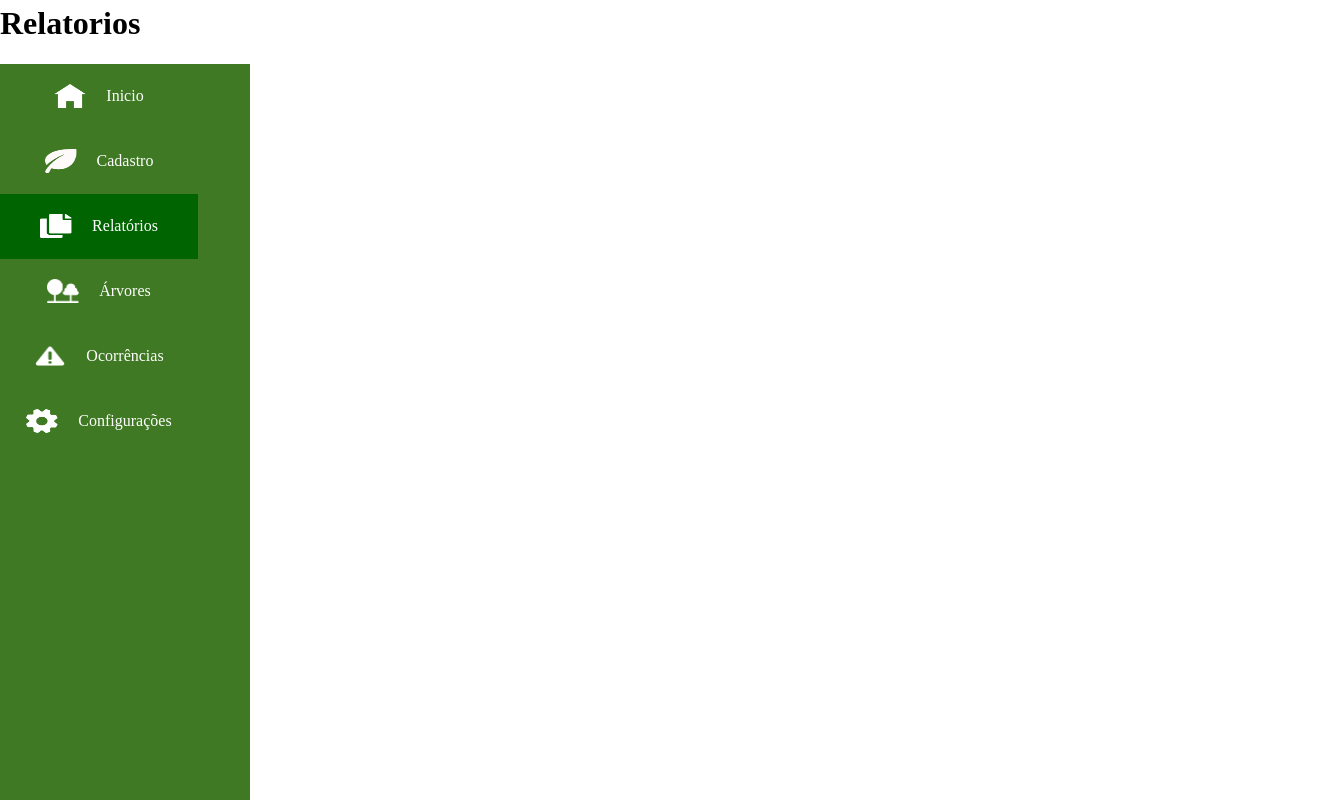
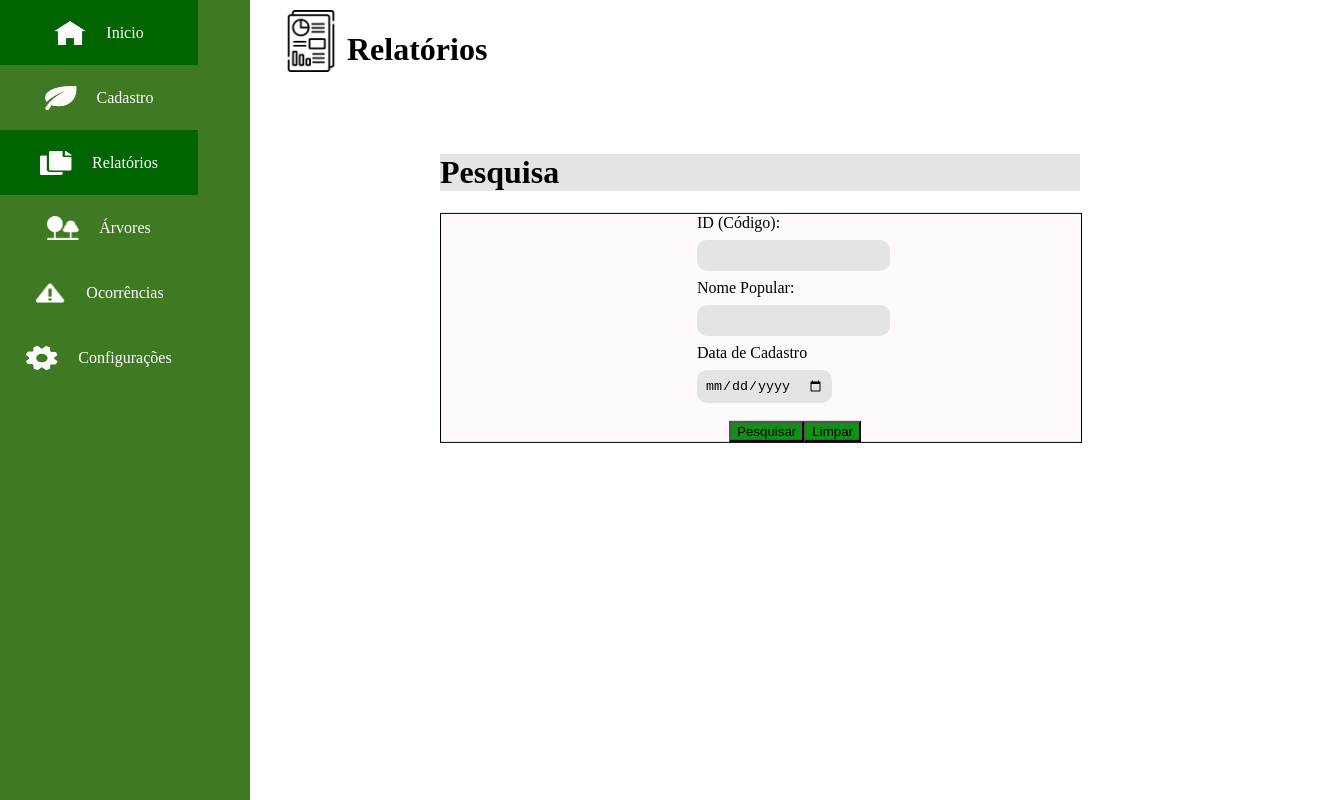
Before and after one commit to Limaisaias-ux/sgau, a React (Create React App) app: page /relatorios in a window 1280 px wide. Shown: the top 800 px of the page, 1337 px wide, since content can reach past the window. Built offline with nearby package versions, Linux system fonts and the light colour scheme.

Commit message:
Criei a tela de Relatorios

```diff
--- a/src/pages/Cadastro.css
+++ b/src/pages/Cadastro.css
@@ -40,7 +40,7 @@
     margin-left: 5px;
 }
 
-input{
+.camform{
     margin: 0 25px 0 10px;
     border-radius: 5px;
 
@@ -50,7 +50,7 @@ form > div {
     margin-bottom: 18px;
 }
 
-label{
+.calabel{
     background-color: rgb(143, 188, 143);
     padding: 5px;
     border-radius: 10px 10px ;
--- a/src/pages/Cadastro.js
+++ b/src/pages/Cadastro.js
@@ -99,67 +99,67 @@ const Cadastro = () => {
       >
         <Form>
           <div>
-            <label>Espécie</label>
+            <label className='calabel'>Espécie</label>
             <Field className="campform" type="text" name="especie" />
             <ErrorMessage name="especie" />
           </div>
           <div>
-            <label>Latitude</label>
-            <Field type="text" name="latitude" />
+            <label className='calabel'>Latitude</label>
+            <Field className='camform' type="text" name="latitude" />
             <ErrorMessage name="latitude" />
 
-            <label>Longitude</label>
-            <Field type="text" name="longitude" />
+            <label className='calabel'>Longitude</label>
+            <Field className='camform' type="text" name="longitude" />
             <ErrorMessage name="longitude" />
 
-            <label>Diâmetro da Copa</label>
-            <Field type="text" name="diametro_copa" />
+            <label className='calabel'>Diâmetro da Copa</label>
+            <Field className='camform' type="text" name="diametro_copa" />
             <ErrorMessage name="diametro_copa" />
           </div>
           <div>
-            <label>Altura Média</label>
-            <Field type="text" name="altura_media" />
+            <label className='calabel'>Altura Média</label>
+            <Field className='camform' type="text" name="altura_media" />
             <ErrorMessage name="altura_media" />
 
-            <label>Largura da Calçada</label>
-            <Field type="text" name="largura_calcada" />
+            <label className='calabel'>Largura da Calçada</label>
+            <Field className='camform' type="text" name="largura_calcada" />
             <ErrorMessage name="largura_calcada" />
           </div>
           <div>
-            <label>Tipo de Sistema Radicular</label>
-            <Field type="text" name="tipo_sistema_radicular" />
+            <label className='calabel'>Tipo de Sistema Radicular</label>
+            <Field className='camform' type="text" name="tipo_sistema_radicular" />
             <ErrorMessage name="tipo_sistema_radicular" />
 
-            <label>Largura da Via Pública</label>
-            <Field type="text" name="largura_via_publica" />
+            <label className='calabel'>Largura da Via Pública</label>
+            <Field className='camform' type="text" name="largura_via_publica" />
             <ErrorMessage name="largura_via_publica" />
           </div>
           <div>
-            <label>Fluxo de Veículos</label>
-            <Field type="text" name="fluxo_veiculos" />
+            <label className='calabel'>Fluxo de Veículos</label>
+            <Field className='camform' type="text" name="fluxo_veiculos" />
             <ErrorMessage name="fluxo_veiculos" />
 
-            <label>Passagem de Pedestre</label>
-            <Field type="text" name="passagem_pedestre" />
+            <label className='calabel'>Passagem de Pedestre</label>
+            <Field className='camform' type="text" name="passagem_pedestre" />
             <ErrorMessage name="passagem_pedestre" />
           </div>
           <div>
-            <label>Fluxo de Pedestres</label>
-            <Field type="text" name="fluxo_pedestres" />
+            <label className='calabel'>Fluxo de Pedestres</label>
+            <Field className='camform' type="text" name="fluxo_pedestres" />
             <ErrorMessage name="fluxo_pedestres" />
 
-            <label>Condição Fitossanitária</label>
-            <Field type="text" name="condicao_fitossanitaria" />
+            <label className='calabel'>Condição Fitossanitária</label>
+            <Field className='camform' type="text" name="condicao_fitossanitaria" />
             <ErrorMessage name="condicao_fitossanitaria" />
           </div>
           <div>
-            <label>Local Afetado</label>
-            <Field type="text" name="local_afetado" />
+            <label className='calabel'>Local Afetado</label>
+            <Field className='camform' type="text" name="local_afetado" />
             <ErrorMessage name="local_afetado" />
           </div>
           <div className='opcao'>
-            <label>Rede Elétrica</label>
-            <Field as="select" name="rede_eletrica">
+            <label className='calabel'>Rede Elétrica</label>
+            <Field className='camform' as="select" name="rede_eletrica">
               <option value="">Selecione</option>
               <option value="Primaria">Primária</option>
               <option value="Secundaria">Secundária</option>
@@ -167,8 +167,8 @@ const Cadastro = () => {
             </Field>
             <ErrorMessage name="rede_eletrica" />
 
-            <label>Elementos Próximos</label>
-            <Field as="select" name="elementos_proximos">
+            <label className='calabel'>Elementos Próximos</label>
+            <Field className='camform' as="select" name="elementos_proximos">
               <option value="">Selecione</option>
               <option value="Boca de Lobo">Boca de Lobo</option>
               <option value="Poste de Energia">Poste de Energia</option>
@@ -176,8 +176,8 @@ const Cadastro = () => {
             </Field>
             <ErrorMessage name="elementos_proximos" />
 
-            <label>Pavimento</label>
-            <Field as="select" name="pavimento">
+            <label className='calabel'>Pavimento</label>
+            <Field className='camform' as="select" name="pavimento">
               <option value="">Selecione</option>
               <option value="Cimento">Cimento</option>
               <option value="Bloquete">Bloquete</option>
@@ -186,224 +186,224 @@ const Cadastro = () => {
             <ErrorMessage name="pavimento" />
           </div>
           <div>
-            <label>Afloramento</label>
+            <label className='calabel'>Afloramento</label>
             <div className='escolha'>
-              <label>
-                <Field type="radio" name="afloramento" value="Sim" />
+              <label className='calabel'>
+                <Field className='camform' type="radio" name="afloramento" value="Sim" />
                 Sim
               </label>
-              <label>
-                <Field type="radio" name="afloramento" value="Não" />
+              <label className='calabel'>
+                <Field className='camform' type="radio" name="afloramento" value="Não" />
                 Não
               </label>
             </div>
             <ErrorMessage name="afloramento" />
 
-            <label>Danos no Passeio</label>
+            <label className='calabel'>Danos no Passeio</label>
             <div className='escolha'>
-              <label>
-                <Field type="radio" name="danos_passeio" value="Sim" />
+              <label className='calabel'>
+                <Field className='camform' type="radio" name="danos_passeio" value="Sim" />
                 Sim
               </label>
-              <label>
+              <label className='calabel'>
                 <Field type="radio" name="danos_passeio" value="Não" />
                 Não
               </label>
             </div>
             <ErrorMessage name="danos_passeio" />
 
-            <label>Projeção das Raízes</label>
+            <label className='calabel'>Projeção das Raízes</label>
             <div className='escolha'>
-              <label>
-                <Field type="radio" name="projecao_raizes" value="Sim" />
+              <label className='calabel'>
+                <Field className='camform' type="radio" name="projecao_raizes" value="Sim" />
                 Sim
               </label>
-              <label>
-                <Field type="radio" name="projecao_raizes" value="Não" />
+              <label className='calabel'>
+                <Field className='camform' type="radio" name="projecao_raizes" value="Não" />
                 Não
               </label>
             </div>
             <ErrorMessage name="projecao_raizes" />
           </div>
           <div>
-            <label>Cavidade</label>
+            <label className='calabel'>Cavidade</label>
             <div className='escolha'>
-              <label>
-                <Field type="radio" name="cavidade" value="Sim" />
+              <label className='calabel'>
+                <Field className='camform' type="radio" name="cavidade" value="Sim" />
                 Sim
               </label>
-              <label>
-                <Field type="radio" name="cavidade" value="Não" />
+              <label className='calabel'>
+                <Field className='camform' type="radio" name="cavidade" value="Não" />
                 Não
               </label>
             </div>
             <ErrorMessage name="cavidade" />
           </div>
           <div>
-            <label>Termitas</label>
+            <label className='calabel'>Termitas</label>
             <div className='escolha'>
-              <label>
-                <Field type="radio" name="termitas" value="Sim" />
+              <label className='calabel'>
+                <Field className='camform' type="radio" name="termitas" value="Sim" />
                 Sim
               </label>
-              <label>
-                <Field type="radio" name="termitas" value="Não" />
+              <label className='calabel'>
+                <Field className='camform' type="radio" name="termitas" value="Não" />
                 Não
               </label>
             </div>
             <ErrorMessage name="termitas" />
           </div>
           <div>
-            <label>Coleóbrocas</label>
+            <label className='calabel'>Coleóbrocas</label>
             <div className='escolha'>
-              <label>
-                <Field type="radio" name="coleobrocas" value="Sim" />
+              <label className='calabel'>
+                <Field className='camform' type="radio" name="coleobrocas" value="Sim" />
                 Sim
               </label>
-              <label>
-                <Field type="radio" name="coleobrocas" value="Não" />
+              <label className='calabel'>
+                <Field className='camform' type="radio" name="coleobrocas" value="Não" />
                 Não
               </label>
             </div>
             <ErrorMessage name="coleobrocas" />
           </div>
           <div>
-            <label>Lesão</label>
+            <label> className='calabel'Lesão</label>
             <div className='escolha'>
-              <label>
-                <Field type="radio" name="lesao" value="Sim" />
+              <label className='calabel'>
+                <Field className='camform' type="radio" name="lesao" value="Sim" />
                 Sim
               </label>
-              <label>
-                <Field type="radio" name="lesao" value="Não" />
+              <label className='calabel'>
+                <Field className='camform' type="radio" name="lesao" value="Não" />
                 Não
               </label>
             </div>
             <ErrorMessage name="lesao" />
           </div>
           <div>
-            <label>Declínio</label>
+            <label className='calabel'>Declínio</label>
             <div className='escolha'>
-              <label>
-                <Field type="radio" name="declinio" value="Sim" />
+              <label className='calabel'>
+                <Field className='camform' type="radio" name="declinio" value="Sim" />
                 Sim
               </label>
-              <label>
-                <Field type="radio" name="declinio" value="Não" />
+              <label className='calabel'>
+                <Field className='camform' type="radio" name="declinio" value="Não" />
                 Não
               </label>
             </div>
             <ErrorMessage name="declinio" />
           </div>
           <div>
-            <label>Micélios</label>
+            <label className='calabel'>Micélios</label>
             <div className='escolha'>
-              <label>
-                <Field type="radio" name="micelios" value="Sim" />
+              <label className='calabel'>
+                <Field className='camform' type="radio" name="micelios" value="Sim" />
                 Sim
               </label>
-              <label>
-                <Field type="radio" name="micelios" value="Não" />
+              <label className='calabel'>
+                <Field className='camform' type="radio" name="micelios" value="Não" />
                 Não
               </label>
             </div>
             <ErrorMessage name="micelios" />
           </div>
           <div>
-            <label>Anelamento</label>
+            <label className='calabel'>Anelamento</label>
             <div className='escolha'>
-              <label>
-                <Field type="radio" name="anelamento" value="Sim" />
+              <label className='calabel'>
+                <Field className='camform' type="radio" name="anelamento" value="Sim" />
                 Sim
               </label>
-              <label>
-                <Field type="radio" name="anelamento" value="Não" />
+              <label className='calabel'>
+                <Field className='camform' type="radio" name="anelamento" value="Não" />
                 Não
               </label>
             </div>
             <ErrorMessage name="anelamento" />
           </div>
           <div>
-            <label>Necrose</label>
+            <label className='calabel'>Necrose</label>
             <div className='escolha'>
-              <label>
-                <Field type="radio" name="necrose" value="Sim" />
+              <label className='calabel'>
+                <Field className='camform' type="radio" name="necrose" value="Sim" />
                 Sim
               </label>
-              <label>
-                <Field type="radio" name="necrose" value="Não" />
+              <label className='calabel'>
+                <Field className='camform' type="radio" name="necrose" value="Não" />
                 Não
               </label>
             </div>
             <ErrorMessage name="necrose" />
           </div>
           <div>
-            <label>Formigas</label>
+            <label className='calabel'>Formigas</label>
             <div className='escolha'>
-              <label>
-                <Field type="radio" name="formigas" value="Sim" />
+              <label className='calabel'>
+                <Field className='camform' type="radio" name="formigas" value="Sim" />
                 Sim
               </label>
-              <label>
-                <Field type="radio" name="formigas" value="Não" />
+              <label className='calabel'>
+                <Field className='camform' type="radio" name="formigas" value="Não" />
                 Não
               </label>
             </div>
             <ErrorMessage name="formigas" />
           </div>
           <div>
-            <label>Fungos</label>
+            <label className='calabel'>Fungos</label>
             <div className='escolha'>
-              <label>
-                <Field type="radio" name="fungos" value="Sim" />
+              <label className='calabel'>
+                <Field className='camform' type="radio" name="fungos" value="Sim" />
                 Sim
               </label>
-              <label>
-                <Field type="radio" name="fungos" value="Não" />
+              <label className='calabel'>
+                <Field className='camform' type="radio" name="fungos" value="Não" />
                 Não
               </label>
             </div>
             <ErrorMessage name="fungos" />
           </div>
           <div>
-            <label>Compromete Condição da Árvore</label>
+            <label className='calabel'>Compromete Condição da Árvore</label>
             <div className='escolha'>
-              <label>
-                <Field type="radio" name="compromete_condicao_arvore" value="Sim" />
+              <label className='calabel'>
+                <Field className='camform' type="radio" name="compromete_condicao_arvore" value="Sim" />
                 Sim
               </label>
-              <label>
-                <Field type="radio" name="compromete_condicao_arvore" value="Não" />
+              <label className='calabel'>
+                <Field className='camform' type="radio" name="compromete_condicao_arvore" value="Não" />
                 Não
               </label>
             </div>
             <ErrorMessage name="compromete_condicao_arvore" />
           </div>
           <div>
-            <label>Monitorar</label>
+            <label className='calabel'>Monitorar</label>
             <div className='escolha'>
-              <label>
-                <Field type="radio" name="monitorar" value="Sim" />
+              <label className='calabel'>
+                <Field className='camform' type="radio" name="monitorar" value="Sim" />
                 Sim
               </label>
-              <label>
-                <Field type="radio" name="monitorar" value="Não" />
+              <label className='calabel'>
+                <Field className='camform' type="radio" name="monitorar" value="Não" />
                 Não
               </label>
             </div>
             <ErrorMessage name="monitorar" />
           </div>
           <div>
-            <label>Observações</label>
-            <Field type="text" name="observacoes" />
+            <label className='calabel'>Observações</label>
+            <Field className='camform' type="text" name="observacoes" />
             <ErrorMessage name="observacoes" />
 
-            <label>Data de Cadastro</label>
-            <Field type="date" name="data_cadastro" />
+            <label className='calabel'>Data de Cadastro</label>
+            <Field className='camform' type="date" name="data_cadastro" />
             <ErrorMessage name="data_cadastro" />
 
-            <label>Responsável Técnico</label>
-            <Field type="text" name="responsavel_tecnico" />
+            <label className='calabel'>Responsável Técnico</label>
+            <Field className='camform' type="text" name="responsavel_tecnico" />
             <ErrorMessage name="responsavel_tecnico" />
           </div>
           <button type="submit">Cadastrar</button>
--- /dev/null
+++ b/src/pages/Relatorios.css
@@ -0,0 +1,59 @@
+.retopo{
+    width: 80%;
+    position: absolute;
+    display: flex;
+    margin-left: 280px;
+    margin-top: 10px;
+}
+
+.folhalogo{
+    height: 62px;
+    width: 62px;
+    margin-right: 5px;
+}
+
+.reladrado{
+    width: 50%;
+    margin-left: 120px;
+    margin-top: 10%;
+
+    position: absolute;
+    top: 20%;
+    left: 50%;
+    transform: translate(-50%, -50%);
+}
+
+.pqs{
+    background-color: #E4E4E4;
+}
+
+.reput{
+
+    padding: 8px;
+    margin: 8px 0;
+    box-sizing: border-box;
+    background-color: #E4E4E4;
+    border: 0 none;
+    border-radius: 10px;
+    display: block;
+}
+
+.caixar{
+    width: 100%;
+    border: 1px solid;
+    border-color: black;
+    background-color: #FFFAFA;
+}
+
+.reforms{
+    position: relative;
+    left: 40%;
+}
+
+.brela{
+    position: relative;
+    left: 45%;
+    margin-top: 10px;
+    background-color: #109115;
+
+}
--- a/src/pages/Relatorios.js
+++ b/src/pages/Relatorios.js
@@ -1,9 +1,31 @@
-import React from 'react'
+import React from 'react';
+import './Relatorios.css';
+import Iconrelatorio from '../img/Iconrelatorio.png'
 
 function Relatorios() {
   return (
     <>
-        <h1>Relatorios</h1>
+        <div className='retopo'>
+          <img className='folhalogo' src={Iconrelatorio} alt='Logo de Um Relátorio'></img>
+          <h1>Relatórios</h1>
+        </div>
+        <div className='reladrado'>
+          <div className='pqs'>
+            <h1>Pesquisa</h1>
+          </div>
+          <div className='caixar'>
+            <forms className='reforms'>
+              <label className='relabel'>ID (Código):</label>
+              <input className='reput' type='text' />
+              <label className='relabel'>Nome Popular:</label>
+              <input className='reput' type='text' />
+              <label className='relabel'>Data de Cadastro</label>
+              <input className='reput' type='date' />
+            </forms>
+            <button className='brela' type="submit">Pesquisar</button>
+            <button className='brela' type="submit">Limpar</button>
+          </div>
+        </div>
     </>
   )
 }
```
Also changed, not shown: src/img/Iconrelatorio.png (added).
